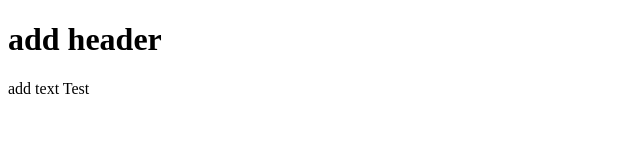
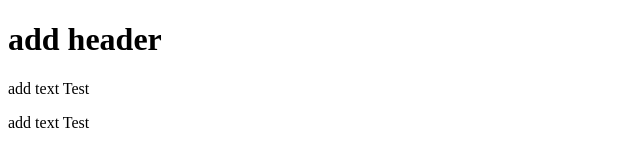
Before and after one commit to alfrenJames/gitTestDemo, a plain HTML site: page index.html in a window 1280 px wide. Shown: the full height of the page, 0-640 px from the left. Drawn offline with Linux system fonts and the light colour scheme.

Commit message:
add text

```diff
--- a/index.html
+++ b/index.html
@@ -10,6 +10,7 @@
 <body>
     <h1>add header</h1>
     <p>add text Test</p>
+    <p>add text Test</p>
 
 </body>
 </html>
```
